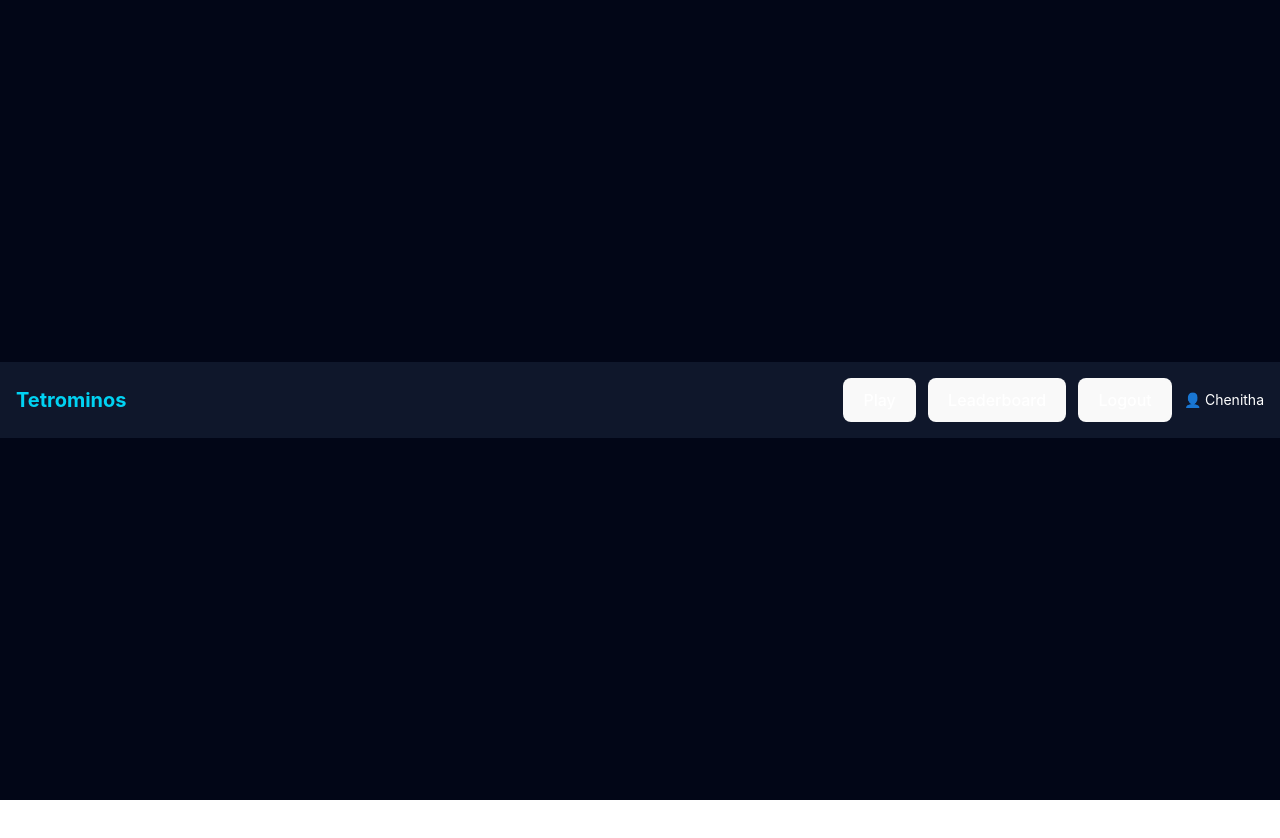
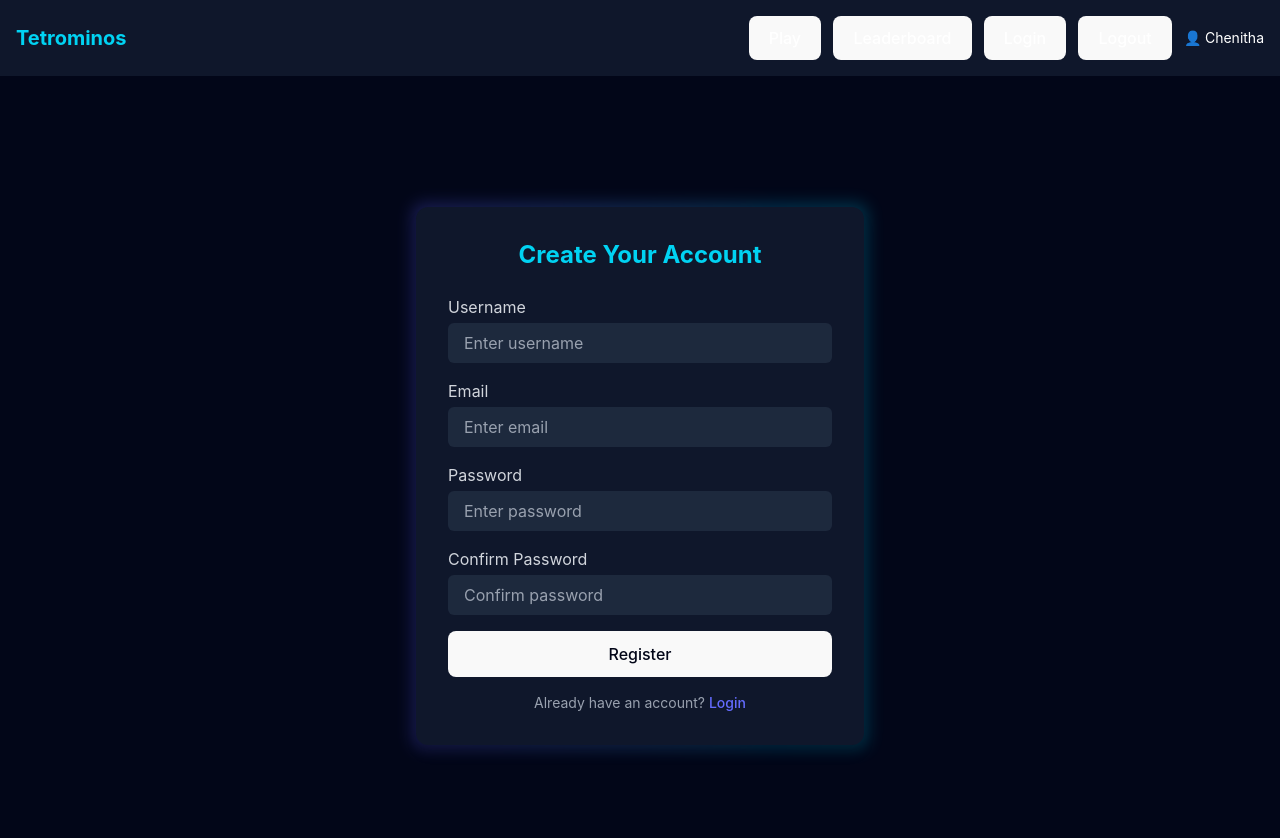
Before and after one commit to Cheni-SllitA/Tetrominos, a React (Vite) app: page /register in a window 1280 px wide. Shown: the top 838 px of the page. Before the commit the page ends 800 px from the top, so only its background shows below. Built offline with nearby package versions, Linux system fonts and the light colour scheme.

Commit message:
added login and register pages

```diff
--- a/src/App.jsx
+++ b/src/App.jsx
@@ -1,7 +1,10 @@
 import { BrowserRouter as Router, Routes, Route } from "react-router-dom";
 import Navbar from "./components/Navbar";
 import Leaderboard from "./components/Leaderboard";
-import Home from "./pages/Home"; // your main page or Tetrominos page
+import Login from "./components/Login";
+import Register from "./components/Register";
+
+import Home from "./pages/Home";
 
 function App() {
   return (
@@ -10,6 +13,8 @@ function App() {
       <Routes>
         <Route path="/" element={<Home />} />
         <Route path="/leaderboard" element={<Leaderboard />} />
+        <Route path="/login" element={<Login />} />
+        <Route path="/register" element={<Register />} />
       </Routes>
     </Router>
   );
--- /dev/null
+++ b/src/components/Login.jsx
@@ -0,0 +1,62 @@
+import "tailwindcss";
+
+const Login = () => {
+  return (
+    <div className="min-h-screen bg-slate-950 text-white font-sans selection:bg-indigo-500 flex flex-col">
+
+      <main className="flex-grow flex items-center justify-center p-4 md:p-8">
+        <div className="w-full max-w-md relative group">
+          {/* Gradient background blur */}
+          <div className="absolute -inset-1 bg-gradient-to-r from-indigo-500 to-cyan-500 rounded-xl blur opacity-25 group-hover:opacity-50 transition duration-1000"></div>
+
+          {/* Login panel */}
+          <div className="relative bg-slate-900 rounded-xl p-8 shadow-lg">
+            <h2 className="text-2xl font-bold text-cyan-400 mb-6 text-center">Login to Tetrominos</h2>
+
+            <form className="space-y-4">
+              <div>
+                <label className="block text-gray-300 mb-1" htmlFor="username">
+                  Username
+                </label>
+                <input
+                  id="username"
+                  type="text"
+                  placeholder="Enter username"
+                  className="w-full px-4 py-2 rounded-md bg-slate-800 text-white placeholder-gray-400 focus:outline-none focus:ring-2 focus:ring-cyan-400"
+                />
+              </div>
+
+              <div>
+                <label className="block text-gray-300 mb-1" htmlFor="password">
+                  Password
+                </label>
+                <input
+                  id="password"
+                  type="password"
+                  placeholder="Enter password"
+                  className="w-full px-4 py-2 rounded-md bg-slate-800 text-white placeholder-gray-400 focus:outline-none focus:ring-2 focus:ring-cyan-400"
+                />
+              </div>
+
+              <button
+                type="submit"
+                className="w-full bg-cyan-500 hover:bg-cyan-400 text-slate-950 font-semibold py-2 px-4 rounded-md transition"
+              >
+                Login
+              </button>
+            </form>
+
+            <p className="mt-4 text-sm text-gray-400 text-center">
+              Don't have an account?{" "}
+              <a href="/Register" className="text-cyan-400 hover:underline">
+                Sign Up
+              </a>
+            </p>
+          </div>
+        </div>
+      </main>
+    </div>
+  );
+};
+
+export default Login;
--- a/src/components/Navbar.jsx
+++ b/src/components/Navbar.jsx
@@ -20,6 +20,12 @@ const Navbar = () => {
         >
           Leaderboard
         </button>
+        <button
+          className="bg-slate-800 hover:bg-slate-700 px-3 py-1 rounded-md text-sm"
+          onClick={() => navigate("/login")}
+        >
+          Login
+        </button>
         <button className="bg-slate-800 hover:bg-slate-700 px-3 py-1 rounded-md text-sm">
           Logout
         </button>
--- /dev/null
+++ b/src/components/Register.jsx
@@ -0,0 +1,86 @@
+import "tailwindcss";
+import Navbar from "../components/Navbar";
+
+const Register = () => {
+  return (
+    <div className="min-h-screen bg-slate-950 text-white font-sans selection:bg-indigo-500 flex flex-col">
+      <main className="flex-grow flex items-center justify-center p-4 md:p-8">
+        <div className="w-full max-w-md relative group">
+          {/* Gradient background blur */}
+          <div className="absolute -inset-1 bg-gradient-to-r from-indigo-500 to-cyan-500 rounded-xl blur opacity-25 group-hover:opacity-50 transition duration-1000"></div>
+
+          {/* Registration panel */}
+          <div className="relative bg-slate-900 rounded-xl p-8 shadow-lg">
+            <h2 className="text-2xl font-bold text-cyan-400 mb-6 text-center">Create Your Account</h2>
+
+            <form className="space-y-4">
+              <div>
+                <label className="block text-gray-300 mb-1" htmlFor="username">
+                  Username
+                </label>
+                <input
+                  id="username"
+                  type="text"
+                  placeholder="Enter username"
+                  className="w-full px-4 py-2 rounded-md bg-slate-800 text-white placeholder-gray-400 focus:outline-none focus:ring-2 focus:ring-cyan-400"
+                />
+              </div>
+
+              <div>
+                <label className="block text-gray-300 mb-1" htmlFor="email">
+                  Email
+                </label>
+                <input
+                  id="email"
+                  type="email"
+                  placeholder="Enter email"
+                  className="w-full px-4 py-2 rounded-md bg-slate-800 text-white placeholder-gray-400 focus:outline-none focus:ring-2 focus:ring-cyan-400"
+                />
+              </div>
+
+              <div>
+                <label className="block text-gray-300 mb-1" htmlFor="password">
+                  Password
+                </label>
+                <input
+                  id="password"
+                  type="password"
+                  placeholder="Enter password"
+                  className="w-full px-4 py-2 rounded-md bg-slate-800 text-white placeholder-gray-400 focus:outline-none focus:ring-2 focus:ring-cyan-400"
+                />
+              </div>
+
+              <div>
+                <label className="block text-gray-300 mb-1" htmlFor="confirmPassword">
+                  Confirm Password
+                </label>
+                <input
+                  id="confirmPassword"
+                  type="password"
+                  placeholder="Confirm password"
+                  className="w-full px-4 py-2 rounded-md bg-slate-800 text-white placeholder-gray-400 focus:outline-none focus:ring-2 focus:ring-cyan-400"
+                />
+              </div>
+
+              <button
+                type="submit"
+                className="w-full bg-cyan-500 hover:bg-cyan-400 text-slate-950 font-semibold py-2 px-4 rounded-md transition"
+              >
+                Register
+              </button>
+            </form>
+
+            <p className="mt-4 text-sm text-gray-400 text-center">
+              Already have an account?{" "}
+              <a href="/login" className="text-cyan-400 hover:underline">
+                Login
+              </a>
+            </p>
+          </div>
+        </div>
+      </main>
+    </div>
+  );
+};
+
+export default Register;
```
